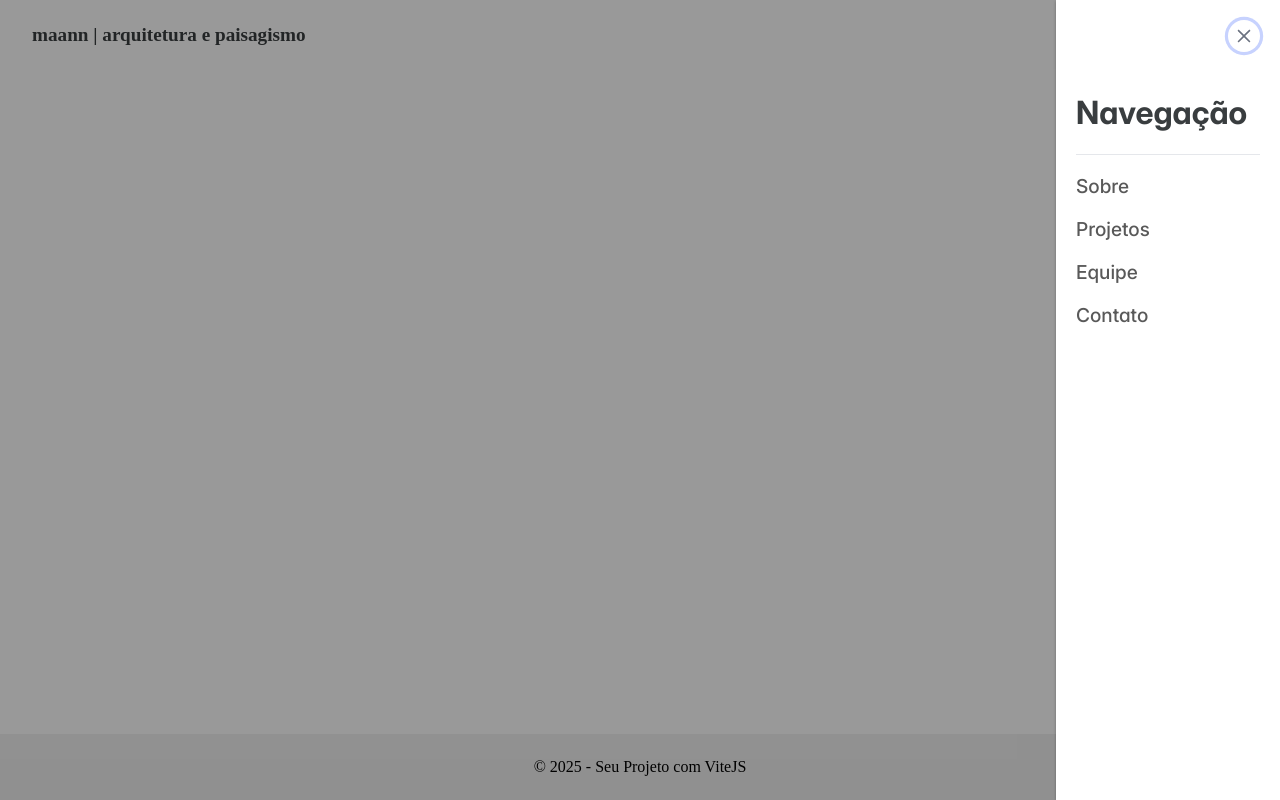
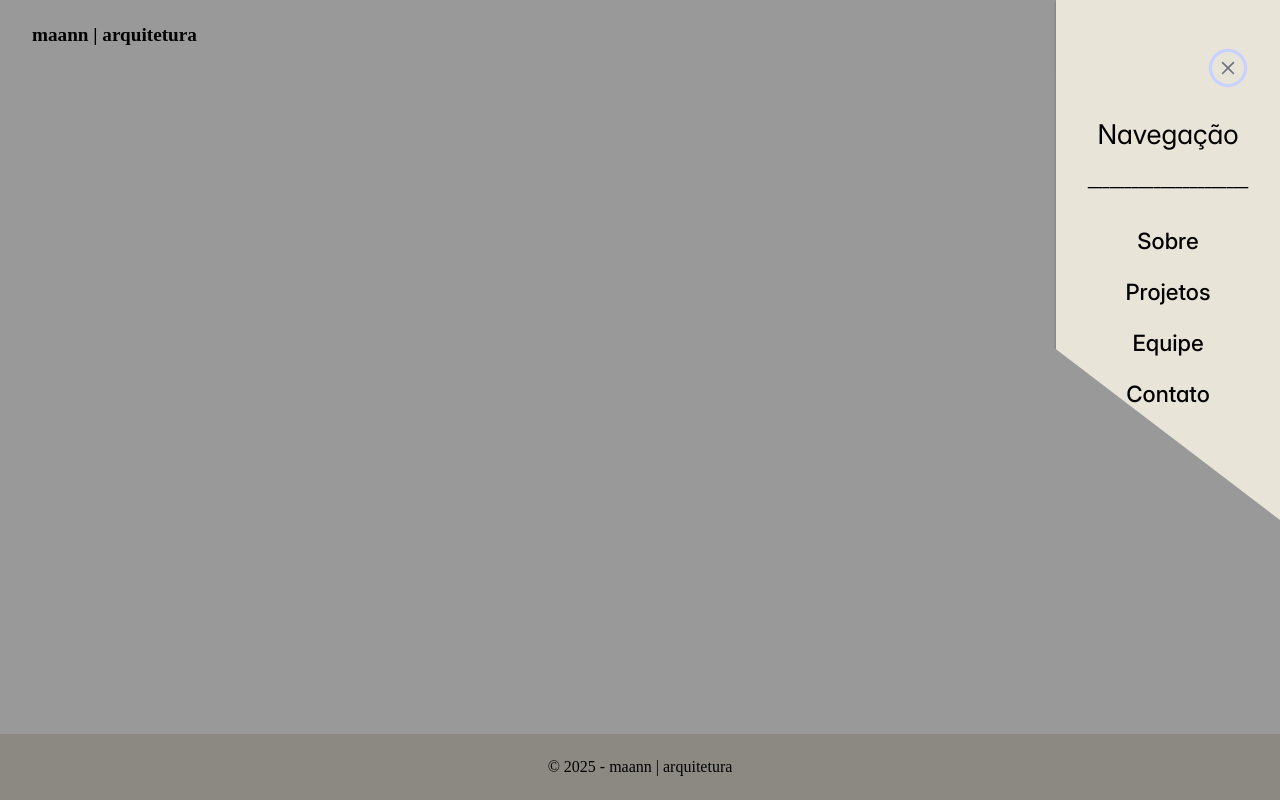
Before and after one commit to felipemmarcello/maan_arquitetura, a React (Vite) app: page /contato in a window 1280 px wide. Both pictures are taken after a click on the element 1236 px from the left and 34 px from the top of the page. Built offline with nearby package versions, Linux system fonts and the light colour scheme.

Commit message:
melhora da estilização e do navbar

```diff
--- a/src/components/Footer.jsx
+++ b/src/components/Footer.jsx
@@ -1,7 +1,7 @@
 export default function Footer() {
   return (
-    <footer style={{ textAlign: 'center', padding: '0.5rem', backgroundColor: '#f1f1f1' }}>
-      <p>&copy; 2025 - Seu Projeto com ViteJS</p>
+    <footer style={{ textAlign: 'center', padding: '0.5rem', backgroundColor: '#e8e4d8' }}>
+      <p>&copy; 2025 - maann | arquitetura</p>
     </footer>
   );
 }
--- a/src/components/Navbar.jsx
+++ b/src/components/Navbar.jsx
@@ -1,8 +1,8 @@
-import { Sidebar } from 'primereact/sidebar';
-import { useNavigate } from 'react-router-dom';
-import { useState } from 'react';
-import { Divider } from 'primereact/divider';
-import Menu from '../images/menu.png'
+import { Sidebar } from "primereact/sidebar";
+import { useNavigate } from "react-router-dom";
+import { useState } from "react";
+import { Divider } from "primereact/divider";
+import Menu from "../images/menu.png";
 
 export default function Navbar() {
   const [visible, setVisible] = useState(false);
@@ -16,48 +16,47 @@ export default function Navbar() {
   return (
     <>
       {/* Top navbar com logo à esquerda e menu à direita */}
-      <div className="p-shadow-2" style={{
-        position: 'fixed',
-        top: 0,
-        width: '100%',
-        backgroundColor: 'var(--surface-0)',
-        zIndex: 1000,
-        display: 'flex',
-        justifyContent: 'space-between',
-        alignItems: 'center',
-        padding: '1rem 2rem'
-      }}>
+      <div
+        className="p-shadow-2"
+        style={{
+          position: "fixed",
+          top: 0,
+          width: "100%",
+          backgroundColor: "var(--surface-0)",
+          zIndex: 1000,
+          display: "flex",
+          justifyContent: "space-between",
+          alignItems: "center",
+          padding: "1rem 2rem",
+        }}
+      >
         <span
-          onClick={() => navigateTo('/')}
+          onClick={() => navigateTo("/")}
           style={{
-            fontWeight: 'bold',
-            fontSize: '1.2rem',
-            cursor: 'pointer',
-            color: '#393d3f',
-            transition: 'color 0.3s ease-in-out',
+            fontWeight: "bold",
+            fontSize: "1.2rem",
+            cursor: "pointer",
+            color: "#000000",
+            transition: "color 0.3s ease-in-out",
           }}
-          onMouseEnter={(e) => (e.currentTarget.style.color = '#d4a373')}
-          onMouseLeave={(e) => (e.currentTarget.style.color = '#393d3f')}
+          onMouseEnter={(e) => (e.currentTarget.style.color = "#6b5b47")}
+          onMouseLeave={(e) => (e.currentTarget.style.color = "#000000")}
         >
-          maann | arquitetura e paisagismo
+          maann | arquitetura
         </span>
-
 
         <span
           onClick={() => setVisible(true)}
           style={{
-            cursor: 'pointer',
-            fontSize: '2rem',
-            color: '#595959',
-            fontWeight: '500',
-            transition: 'color 0.3s ease',
+            cursor: "pointer",
+            fontSize: "2rem",
+            color: "#000000",
+            fontWeight: "500",
+            transition: "color 0.3s ease",
           }}
-          onMouseEnter={(e) => (e.currentTarget.style.color = '#d4a373')}
-          onMouseLeave={(e) => (e.currentTarget.style.color = '#595959')}
         >
-          <img src={Menu} style={{height: '23px', width: '23px'}}/>
+          <img src={Menu} style={{ height: "23px", width: "23px" }} />
         </span>
-
       </div>
 
       {/* Sidebar do lado direito */}
@@ -66,13 +65,32 @@ export default function Navbar() {
           visible={visible}
           position="right"
           onHide={() => setVisible(false)}
-          style={{ width: '14rem', transition: 'transform 0.3s ease-in-out' }}
+          style={{
+            width: '14rem',
+            padding: '2rem 1rem',
+            backgroundColor: '#e8e4d8',
+            clipPath: 'polygon(-458px 0px, 100% 0px, 100% 65%)',
+            transition: 'transform 0.3s ease-in-out',
+            overflow: 'hidden'
+          }}
         >
-          <h1 style={{color:'#393d3f'}}>Navegação</h1>
+          <div style={{ display: 'flex', justifyContent: 'center', marginBottom: '-1.5rem', marginTop: '-0.8rem' }}>
+            <p style={{ color: '#000000', fontSize: '1.7rem' }}>Navegação</p>
+          </div>
 
-          <Divider />
+          <div style={{ display: 'flex', justifyContent: 'center', marginBottom: '-1.7rem'}}>
+            <p style={{color: '#000000'}}>______________________</p>
+          </div>
 
-          <div style={{ display: 'flex', flexDirection: 'column', gap: '1.2rem', marginTop: '1rem' }}>
+          <div
+            style={{
+              display: 'flex',
+              flexDirection: 'column',
+              alignItems: 'center',
+              gap: '1.5rem',
+              marginTop: '3rem',
+            }}
+          >
             {[
               { label: 'Sobre', path: '/sobre' },
               { label: 'Projetos', path: '/projetos' },
@@ -85,36 +103,24 @@ export default function Navbar() {
                 style={{
                   position: 'relative',
                   cursor: 'pointer',
-                  fontSize: '1.2rem',
-                  color: '#595959',
+                  fontSize: '1.4rem',
+                  color: '#000000',
                   fontWeight: '500',
                   transition: 'color 0.3s ease-in-out',
                 }}
                 onMouseEnter={(e) => {
-                  e.currentTarget.style.color = '#d4a373';
+                  e.currentTarget.style.color = '#6b5b47';
                 }}
                 onMouseLeave={(e) => {
-                  e.currentTarget.style.color = '#595959';
+                  e.currentTarget.style.color = '#000000';
                 }}
               >
                 {item.label}
-                <span
-                  style={{
-                    position: 'absolute',
-                    bottom: -4,
-                    left: 0,
-                    height: '2px',
-                    width: '0%',
-                    backgroundColor: 'var(--primary-400)',
-                    transition: 'width 0.3s ease-in-out',
-                  }}
-                  className="underline-hover"
-                />
               </span>
             ))}
           </div>
+        </Sidebar>
 
-        </Sidebar>
       </div>
     </>
   );
```
